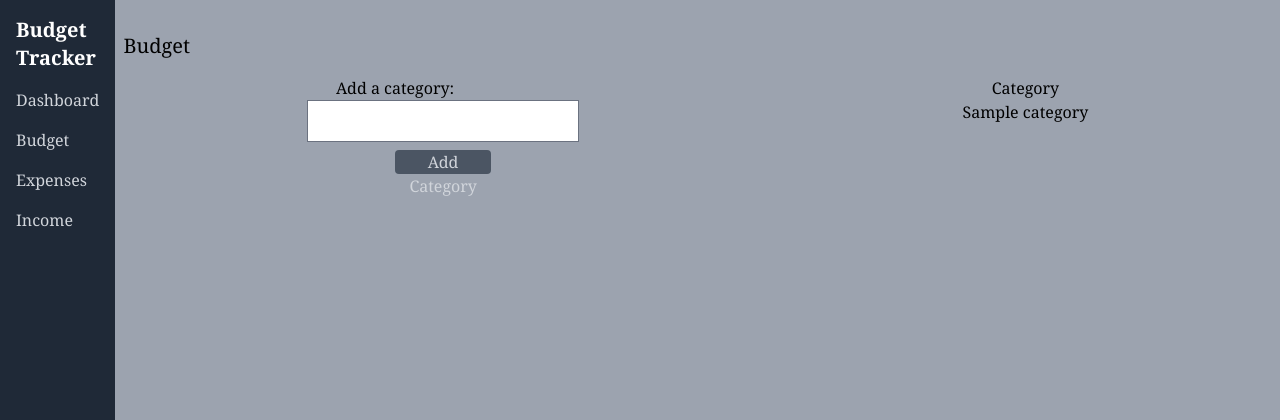
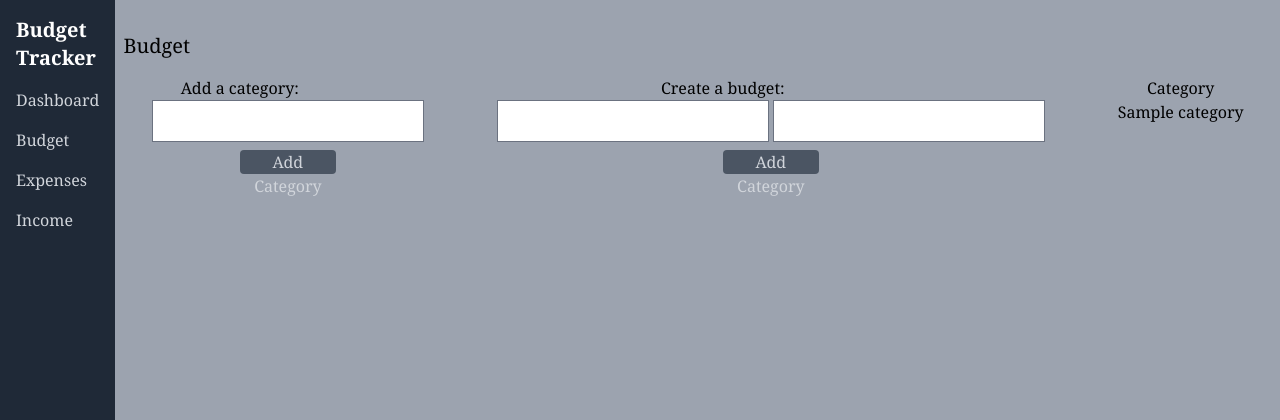
Before and after one commit to Nuell-A/smart-track, a Django app: template expense_tracker/tracker_core/templates/budget.html in a window 1280 px wide. Shown: the top 420 px of the page. Run offline with Django 3.2, Linux system fonts and the light colour scheme; the template is opened without the code that fills it: most values are stand-ins (such as "Sample title", 1, 10 or a date in 2020); form fields are guessed from the names that the template uses; style sheets or scripts are compiled from the project's sources; some libraries are stand-ins or nearby versions.

Commit message:
Added budget creation to budget page along with the category creation. In the future, may consolidate onto a single page instead of separate ones for each model.

```diff
--- a/expense_tracker/tracker_core/forms.py
+++ b/expense_tracker/tracker_core/forms.py
@@ -25,6 +25,11 @@ class BudgetForm(forms.ModelForm):
         model = Budget
         fields = ('amount', 'category',)
 
+    def __init__(self, *args, **kwargs):
+        user = kwargs.pop('user')
+        super().__init__(*args, **kwargs)
+        self.fields['category'].queryset = Category.objects.filter(user=user)
+
 class ExpenseForm(forms.ModelForm):
 
     class Meta:
--- a/expense_tracker/tracker_core/templates/budget.html
+++ b/expense_tracker/tracker_core/templates/budget.html
@@ -10,9 +10,24 @@
 				{% csrf_token %}
 				<label class="pr-24" for="name">Add a category:</label>
 				<br>
-			{{ form.name }}
-			{% if form.name.errors %}
-				<div class="text-red-500 text-xs">{{ form.name.errors }}</div>
+				{{ category_form.name }}
+				{% if category_form.name.errors %}
+					<div class="text-red-500 text-xs">{{ category_form.name.errors }}</div>
+				{% endif %}
+				<br>
+				<button type="submit" class="bg-gray-600 hover:text-white rounded text-gray-300 w-24 h-6 mt-2">Add Category</button>
+			</form>
+			<form method="post">
+				{% csrf_token %}
+				<label class="pr-24" for="name">Create a budget:</label>
+				<br>
+				{{ budget_form.category }}
+				{% if budget_form.category.errors %}
+					<div class="text-red-500 text-xs">{{ budget_form.category.errors }}</div>
+				{% endif %}
+				{{ budget_form.amount }}
+				{% if budget_form.amount.errors %}
+					<div class="text-red-500 text-xs">{{ budget_form.amount.errors }}</div>
 				{% endif %}
 				<br>
 				<button type="submit" class="bg-gray-600 hover:text-white rounded text-gray-300 w-24 h-6 mt-2">Add Category</button>
```
Also changed, not shown: expense_tracker/tracker_core/views.py (+20 -10 lines). Lines whose indentation alone changed are shown as unchanged.
